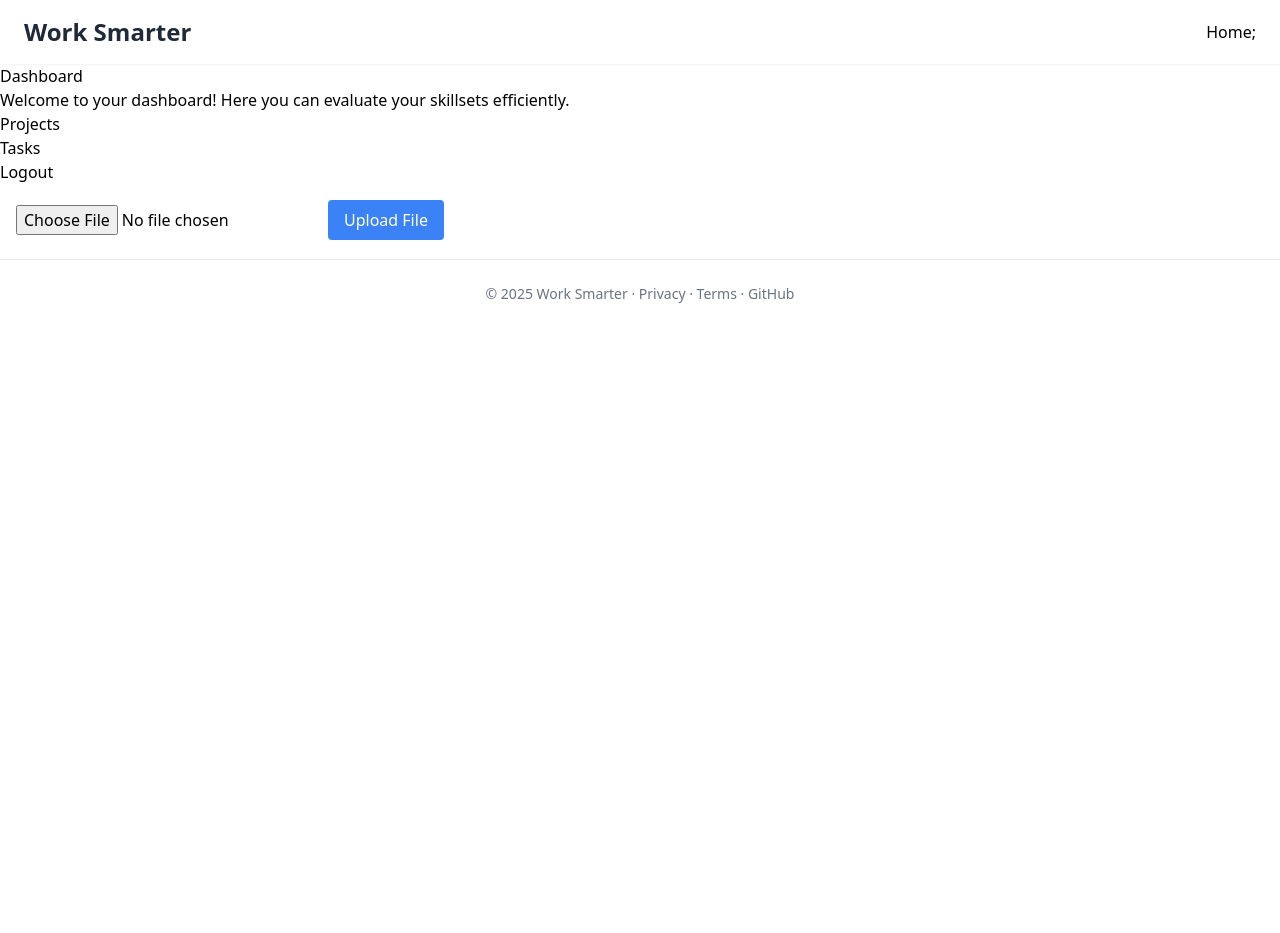
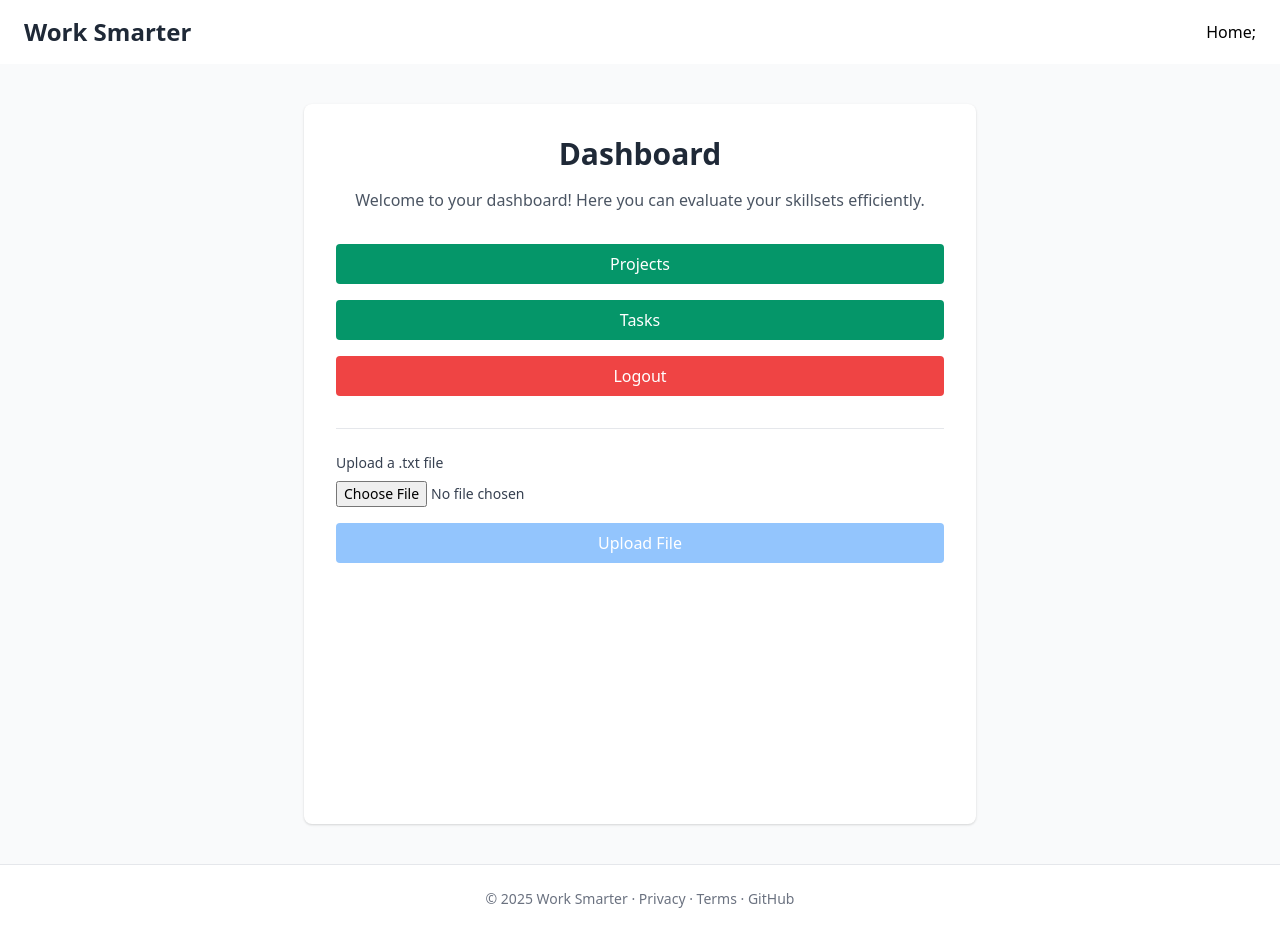
Before and after one commit to alton-michaux/work-smarter, a Next.js app in the folder frontend/: page /dashboard in a window 1280 px wide. Before the commit the page ends 800 px from the top, so only its background shows below. Built offline with nearby package versions, Linux system fonts and the light colour scheme; no server answers; sample sign-in values are in the browser's storage.

Commit message:
styled dashboard

```diff
--- a/frontend/pages/dashboard.tsx
+++ b/frontend/pages/dashboard.tsx
@@ -71,35 +71,68 @@ function Dashboard() {
     }
 
     return (
-        <div>
-            <h1>Dashboard</h1>
-            <p>Welcome to your dashboard! Here you can evaluate your skillsets efficiently.</p>
-            <ul>
+        <div className="min-h-screen bg-gray-50 px-4 py-10 flex justify-center">
+        <div className="w-full max-w-2xl bg-white rounded-lg shadow p-8">
+            <h1 className="text-3xl font-bold text-gray-800 mb-4 text-center">Dashboard</h1>
+            <p className="text-gray-600 text-center mb-8">
+            Welcome to your dashboard! Here you can evaluate your skillsets efficiently.
+            </p>
+
+            {/* Action Buttons */}
+            <ul className="grid gap-4 mb-8">
             <li>
-                    <button onClick={handleProjects}>Projects</button>
+                <button
+                onClick={handleProjects}
+                className="w-full bg-green-600 text-white py-2 rounded hover:bg-green-700 transition"
+                >
+                Projects
+                </button>
             </li>
             <li>
-                    <button onClick={handleTasks}>Tasks</button>
+                <button
+                onClick={handleTasks}
+                className="w-full bg-green-600 text-white py-2 rounded hover:bg-green-700 transition"
+                >
+                Tasks
+                </button>
             </li>
             <li>
-                    <button onClick={handleLogout}>Logout</button>
+                <button
+                onClick={handleLogout}
+                className="w-full bg-red-500 text-white py-2 rounded hover:bg-red-600 transition"
+                >
+                Logout
+                </button>
             </li>
             </ul>
-            <div className="p-4">
+
+            {/* File Upload */}
+            <div className="border-t pt-6">
+            <label className="block text-sm font-medium text-gray-700 mb-2">Upload a .txt file</label>
             <input
                 type="file"
-                    accept=".txt" // later: ".txt,.csv"
+                accept=".txt"
                 onChange={handleFileChange}
-                    className="mb-2"
+                className="block w-full text-sm text-gray-700 file:mr-4 file:py-2 file:px-4
+                        file:rounded file:border-0 file:text-sm file:font-semibold
+                        file:bg-green-50 file:text-green-700 hover:file:bg-green-100"
             />
             <button
                 onClick={handleUpload}
                 disabled={!selectedFile}
-                    className="bg-blue-500 text-white px-4 py-2 rounded hover:bg-blue-600"
+                className={`mt-4 w-full py-2 rounded text-white transition ${
+                selectedFile
+                    ? 'bg-blue-600 hover:bg-blue-700'
+                    : 'bg-blue-300 cursor-not-allowed'
+                }`}
             >
                 Upload File
             </button>
-                {uploadStatus && <p className="mt-2 text-sm">{uploadStatus}</p>}
+
+            {uploadStatus && (
+                <p className="mt-2 text-sm text-gray-600 text-center">{uploadStatus}</p>
+            )}
+            </div>
         </div>
         </div>
     );
```
Lines whose indentation alone changed are shown as unchanged.
